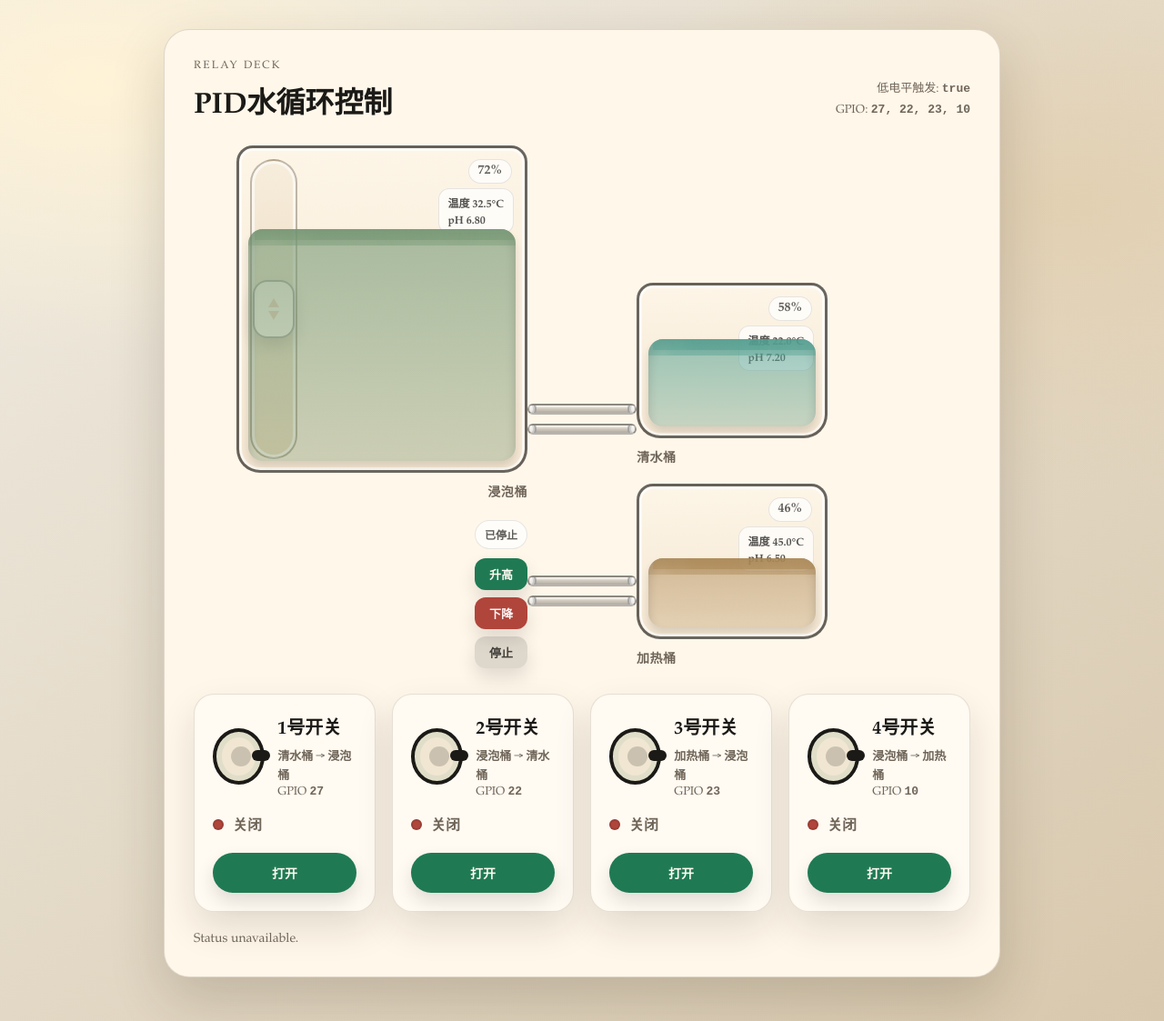
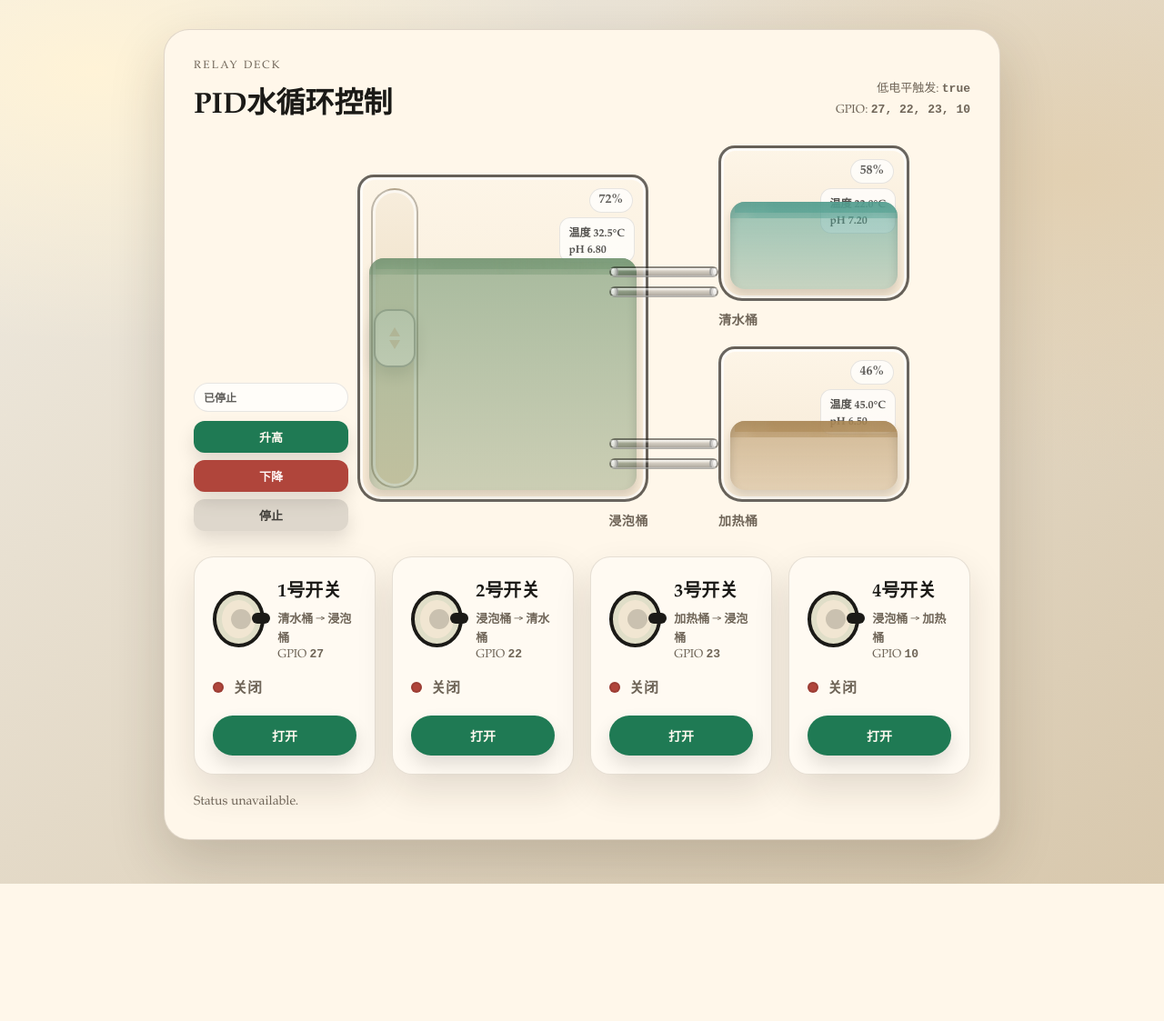
Before and after one commit to MickeyElders/pi-control-program, a FastAPI app: page / in a window 1280 px wide. Shown: the whole page at 91% size. After the commit the page ends 972 px from the top, so only its background shows below. Run offline with FastAPI, Linux system fonts and the light colour scheme; data that the repository does not hold is empty.

Commit message:
调整抬升按钮位置

```diff
--- a/static/style.css
+++ b/static/style.css
@@ -48,7 +48,7 @@ body {
 
 .tank-row {
   display: grid;
-  grid-template-columns: minmax(240px, 1fr) minmax(80px, 120px) minmax(200px, 1fr);
+  grid-template-columns: minmax(140px, 180px) minmax(240px, 1fr) minmax(80px, 120px) minmax(200px, 1fr);
   column-gap: 0;
   row-gap: 16px;
   align-items: end;
@@ -72,7 +72,9 @@ body {
 .lift-panel {
   display: grid;
   gap: 10px;
-  margin-top: 10px;
+  align-content: end;
+  height: var(--tank-height);
+  padding-right: 10px;
 }
 
 .lift-rail {
@@ -700,6 +702,11 @@ h2 {
     align-items: stretch;
   }
 
+  .lift-panel {
+    height: auto;
+    padding-right: 0;
+  }
+
   .tank.soak .tank-body,
   .tank.small .tank-body {
     width: 100%;
--- a/templates/index.html
+++ b/templates/index.html
@@ -25,6 +25,14 @@
           </div>
         </header>
         <div class="tank-row">
+          <div class="lift-panel">
+            <div class="lift-status" id="lift-status">已停止</div>
+            <div class="lift-controls">
+              <button class="btn lift-up" id="lift-up" type="button">升高</button>
+              <button class="btn lift-down" id="lift-down" type="button">下降</button>
+              <button class="btn lift-stop" id="lift-stop" type="button">停止</button>
+            </div>
+          </div>
           <div class="tank soak" style="--level: {{ tank_levels.soak }}; --liquid-base: {{ tank_colors.soak[0] }} {{ tank_colors.soak[1] }} {{ tank_colors.soak[2] }}">
             <div class="tank-body">
               <div class="lift-rail" aria-hidden="true">
@@ -46,14 +54,6 @@
               </div>
             </div>
             <div class="tank-label">浸泡桶</div>
-            <div class="lift-panel">
-              <div class="lift-status" id="lift-status">已停止</div>
-              <div class="lift-controls">
-                <button class="btn lift-up" id="lift-up" type="button">升高</button>
-                <button class="btn lift-down" id="lift-down" type="button">下降</button>
-                <button class="btn lift-stop" id="lift-stop" type="button">停止</button>
-              </div>
-            </div>
           </div>
           <div class="pipe-column" aria-hidden="true">
             <div class="pipe-group fresh">
```
